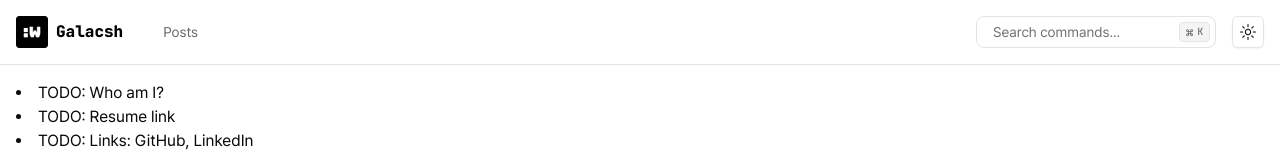
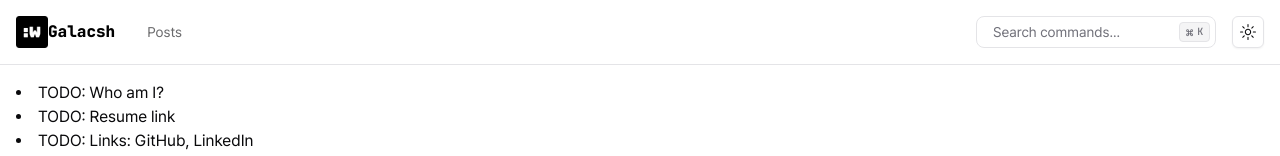
Before and after one commit to Galacsh/blog-template, a Next.js app: page / in a window 1280 px wide. Shown: the top 156 px of the page. Built offline with nearby package versions, Linux system fonts and the light colour scheme.

Commit message:
fix: control margin from separator

```diff
--- a/components/logo.tsx
+++ b/components/logo.tsx
@@ -13,8 +13,8 @@ export default function Logo() {
       onClick={() => router.push('/')}
     >
       <Image src={appIcon} alt="App Icon" className="size-8" />
-      <div className="h-4 w-[1px] hidden dark:sm:block bg-foreground/30 ml-0.5" />
-      <span className="font-mono font-black hidden sm:block text-black dark:text-white px-2">
+      <div className="h-4 w-[1px] hidden dark:sm:block bg-foreground/30 ml-0.5 mr-2" />
+      <span className="font-mono font-black hidden sm:block text-black dark:text-white">
         {AUTHOR}
       </span>
     </div>
```
